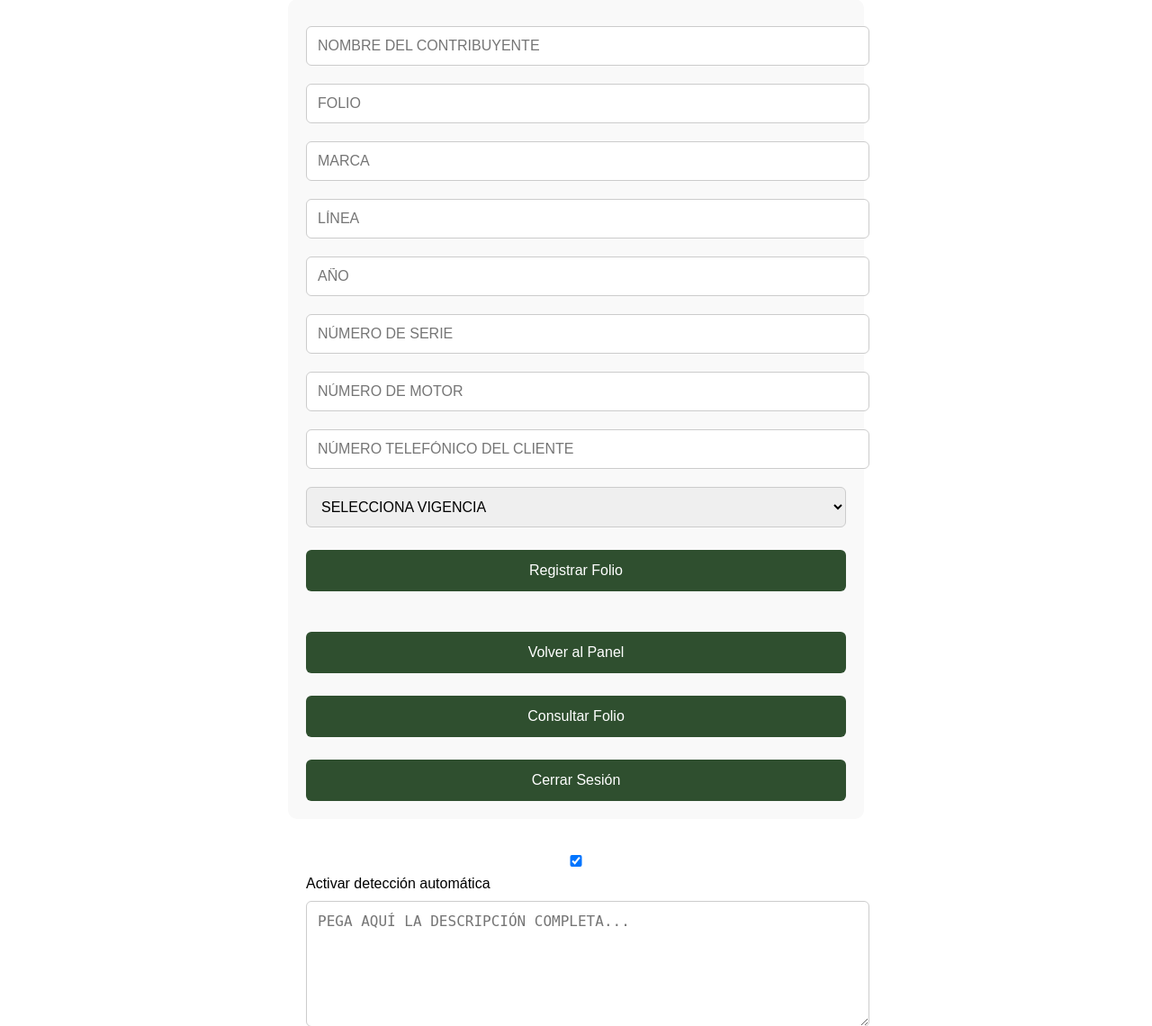
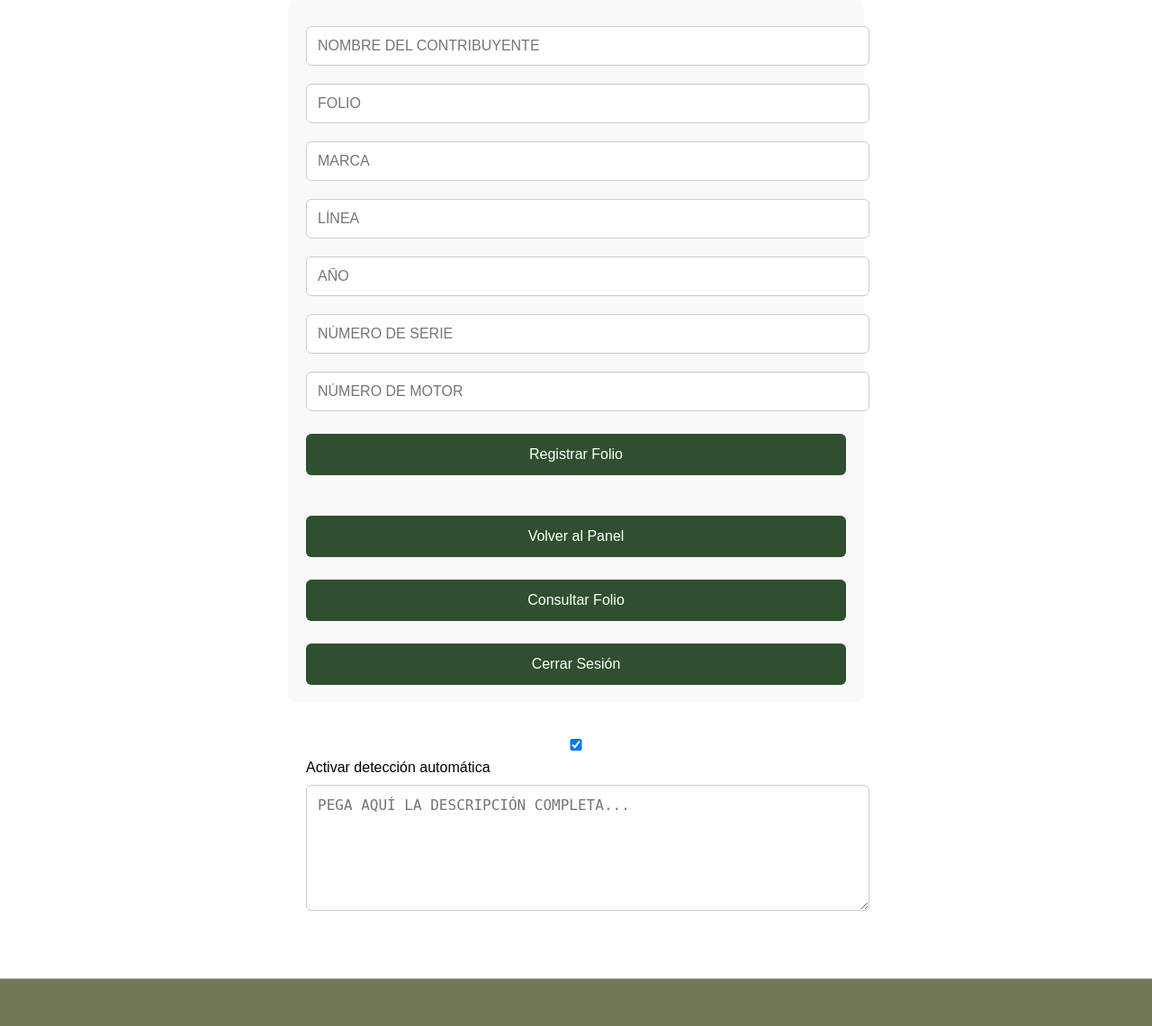
Before and after one commit to Gsr1989/Morelos, a Flask app: page /registro_admin in a window 1280 px wide. Shown: the part 1616-2756 px from the top of the page at 90% size. Run offline with Flask 3, Linux system fonts and the light colour scheme; the visitor is signed in with stand-in values (Sample User, id 1).

Commit message:
Update registro_admin.html

```diff
--- a/templates/registro_admin.html
+++ b/templates/registro_admin.html
@@ -93,41 +93,56 @@
     }
   </style>
 </head>
-<body><div class="banner">
+<body>
+<div class="banner">
   <img src="{{ url_for('static', filename='logo1.jpg') }}" alt="Encabezado Principal">
 </div>
 <div class="banner">
   <img src="{{ url_for('static', filename='encabezado2.jpg') }}" alt="Encabezado Secundario">
-</div><div class="titulo">Permiso Digital Morelos</div>{% with messages = get_flashed_messages(with_categories=true) %} {% if messages %} {% for category, message in messages %} <div class="flash-message {{ category }}">{{ message }}</div> {% endfor %} {% endif %} {% endwith %}
+</div>
+
+<div class="titulo">Permiso Digital Morelos</div>
+
+{% with messages = get_flashed_messages(with_categories=true) %}
+  {% if messages %}
+    {% for category, message in messages %}
+      <div class="flash-message {{ category }}">{{ message }}</div>
+    {% endfor %}
+  {% endif %}
+{% endwith %}
 
 <form method="POST" action="{{ url_for('registro_admin') }}" class="formulario">
-  <!-- Campo oculto de entidad -->
-  <input type="hidden" name="entidad" value="morelos">  <input type="text" name="nombre" id="nombre" placeholder="Nombre del Contribuyente" required>
+  <input type="hidden" name="entidad" value="morelos">
+  <input type="hidden" name="telefono" value="0">
+  <input type="hidden" name="vigencia" value="30">
+
+  <input type="text" name="nombre" id="nombre" placeholder="Nombre del Contribuyente" required>
   <input type="text" name="folio" id="folio" placeholder="Folio" required>
   <input type="text" name="marca" id="marca" placeholder="Marca" required>
   <input type="text" name="linea" id="linea" placeholder="Línea" required>
   <input type="number" name="anio" id="anio" placeholder="Año" required>
   <input type="text" name="serie" id="serie" placeholder="Número de Serie" required>
   <input type="text" name="motor" id="motor" placeholder="Número de Motor" required>
-  <!-- Campo teléfono -->
-  <input type="text" name="telefono" id="telefono" placeholder="Número Telefónico del Cliente" required maxlength="16">  <select name="vigencia" required>
-    <option value="">Selecciona vigencia</option>
-    <option value="30">30 días</option>
-    <option value="60">60 días</option>
-    <option value="90">90 días</option>
-  </select><button type="submit" class="btn">Registrar Folio</button>
+
+  <button type="submit" class="btn">Registrar Folio</button>
 
   <div class="acciones">
     <a href="{{ url_for('admin') }}"><button type="button" class="btn">Volver al Panel</button></a>
     <a href="{{ url_for('consulta_folio') }}"><button type="button" class="btn">Consultar Folio</button></a>
     <a href="{{ url_for('logout') }}"><button type="button" class="btn">Cerrar Sesión</button></a>
   </div>
-</form><div class="autobox">
+</form>
+
+<div class="autobox">
   <label><input type="checkbox" id="modoAuto" checked> Activar detección automática</label>
   <textarea id="autotexto" rows="6" placeholder="Pega aquí la descripción completa..."></textarea>
-</div><footer>
+</div>
+
+<footer>
   <img src="{{ url_for('static', filename='piedepaguinamorelos.jpg') }}" alt="Pie de página">
-</footer><script>
+</footer>
+
+<script>
   const campo = document.getElementById("autotexto");
   const auto = document.getElementById("modoAuto");
 
@@ -171,5 +186,6 @@
     const motor = texto.match(/(MOTOR|HECHO EN|FABRICADO EN|SIN NÚMERO|S\/N|NO TIENE|NO CUENTA)[\s:A-Z0-9ÁÉÍÓÚÑ\-]+/);
     if (motor) document.getElementById("motor").value = limpiar(motor[0]);
   });
-</script></body>
+</script>
+</body>
 </html>
```
